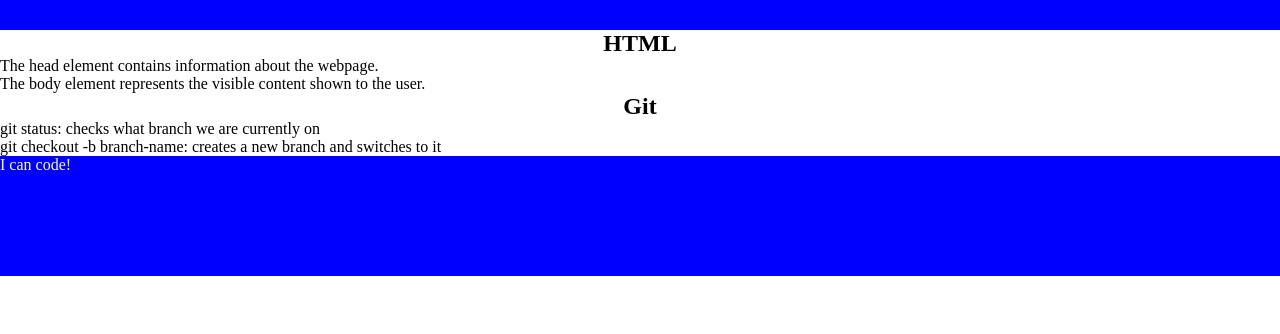
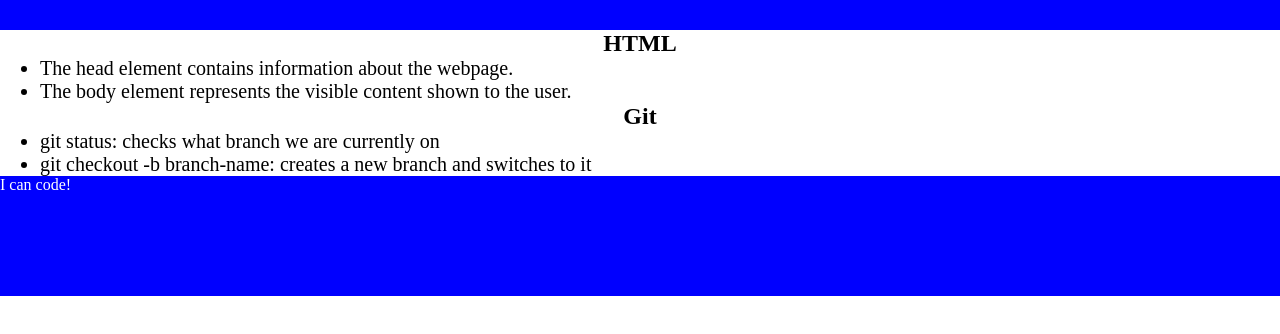
Before and after one commit to ceci-00/prework-study-guide, a plain HTML site: page index.html in a window 1280 px wide. Shown: the part 90-424 px from the top of the page. Drawn offline with Linux system fonts and the light colour scheme.

Commit message:
added list rule to css

```diff
--- a/assets/style.css
+++ b/assets/style.css
@@ -23,3 +23,8 @@
        margin-left: auto;
        margin-right: auto;
    }
+
+   ul {
+       padding-left: 40px;
+       font-size: 20px;
+   }
```
